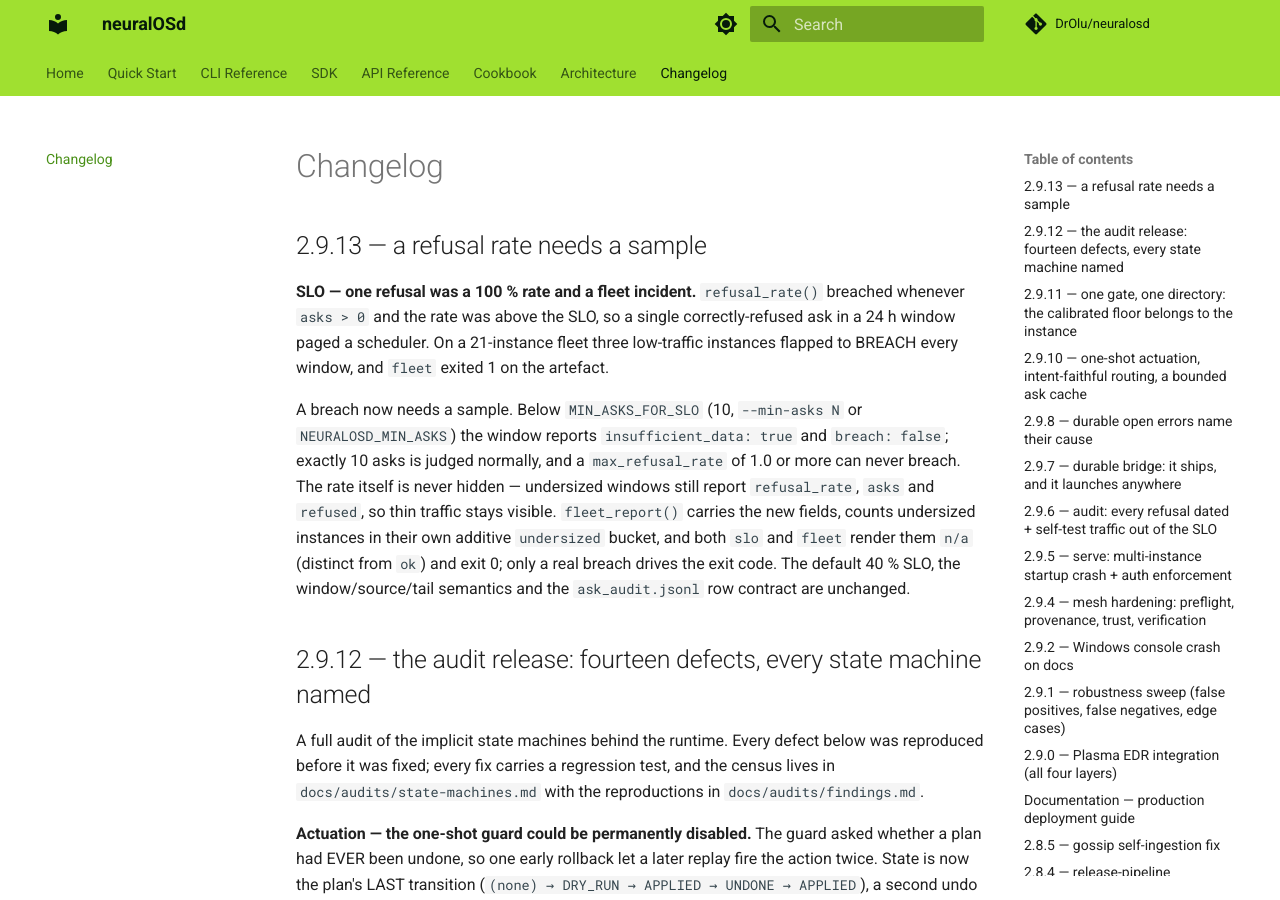
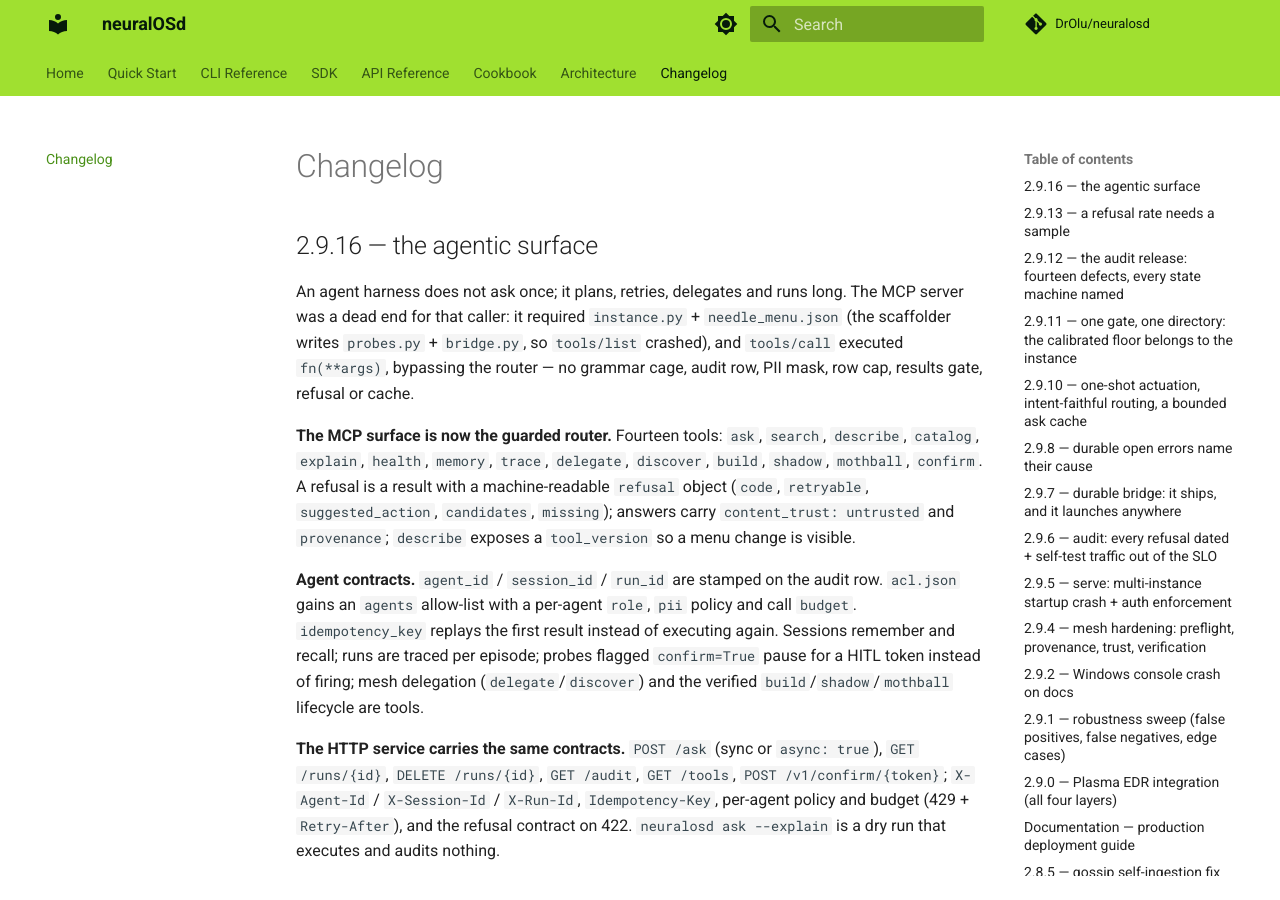
Before and after one commit to DrOlu/neuralosd, an MkDocs documentation site: the page built from docs/changelog.md, in a window 1280 px wide and 900 px high. Built offline with MkDocs 1.6.1 and Material for MkDocs 9.7.7, drawn with Linux system fonts in a browser that asks for light colours; comment, search, counter and statistics services are not loaded.

Commit message:
chore(release): 2.9.16

```diff
--- a/docs/changelog.md
+++ b/docs/changelog.md
@@ -1,4 +1,36 @@
 # Changelog
+
+## 2.9.16 — the agentic surface
+
+An agent harness does not ask once; it plans, retries, delegates and runs
+long. The MCP server was a dead end for that caller: it required
+`instance.py` + `needle_menu.json` (the scaffolder writes `probes.py` +
+`bridge.py`, so `tools/list` crashed), and `tools/call` executed
+`fn(**args)`, bypassing the router — no grammar cage, audit row, PII mask,
+row cap, results gate, refusal or cache.
+
+**The MCP surface is now the guarded router.** Fourteen tools: `ask`,
+`search`, `describe`, `catalog`, `explain`, `health`, `memory`, `trace`,
+`delegate`, `discover`, `build`, `shadow`, `mothball`, `confirm`. A refusal
+is a result with a machine-readable `refusal` object (`code`, `retryable`,
+`suggested_action`, `candidates`, `missing`); answers carry
+`content_trust: untrusted` and `provenance`; `describe` exposes a
+`tool_version` so a menu change is visible.
+
+**Agent contracts.** `agent_id` / `session_id` / `run_id` are stamped on
+the audit row. `acl.json` gains an `agents` allow-list with a per-agent
+`role`, `pii` policy and call `budget`. `idempotency_key` replays the first
+result instead of executing again. Sessions remember and recall; runs are
+traced per episode; probes flagged `confirm=True` pause for a HITL token
+instead of firing; mesh delegation (`delegate`/`discover`) and the verified
+`build`/`shadow`/`mothball` lifecycle are tools.
+
+**The HTTP service carries the same contracts.** `POST /ask` (sync or
+`async: true`), `GET /runs/{id}`, `DELETE /runs/{id}`, `GET /audit`,
+`GET /tools`, `POST /v1/confirm/{token}`; `X-Agent-Id` / `X-Session-Id` /
+`X-Run-Id`, `Idempotency-Key`, per-agent policy and budget (429 +
+`Retry-After`), and the refusal contract on 422. `neuralosd ask --explain`
+is a dry run that executes and audits nothing.
 
 ## 2.9.13 — a refusal rate needs a sample
 
--- a/pyproject.toml
+++ b/pyproject.toml
@@ -4,7 +4,7 @@ build-backend = "setuptools.build_meta"
 
 [project]
 name = "neuralosd"
-version = "2.9.15"
+version = "2.9.16"
 description = "Deterministic-first agentic runtime — @probe framework, chain runner, meta-selector, HITL guardrails, MCP/OpenAPI exposure, and microVM sandbox backends (BoxLite / Microsandbox)"
 readme = "README.md"
 requires-python = ">=3.10"
--- a/src/neuralosd/__init__.py
+++ b/src/neuralosd/__init__.py
@@ -6,7 +6,7 @@ One pip install. Two sandbox backends (BoxLite, Microsandbox). Any data
 source. Offline. On CPU. With verification gates, audit trail, and
 deterministic routing.
 """
-__version__ = "2.9.15"
+__version__ = "2.9.16"
 
 _DOCS = {
     "usage": "neuralOS usage and operations guide",
```
Also changed, not shown: 1 other file.
